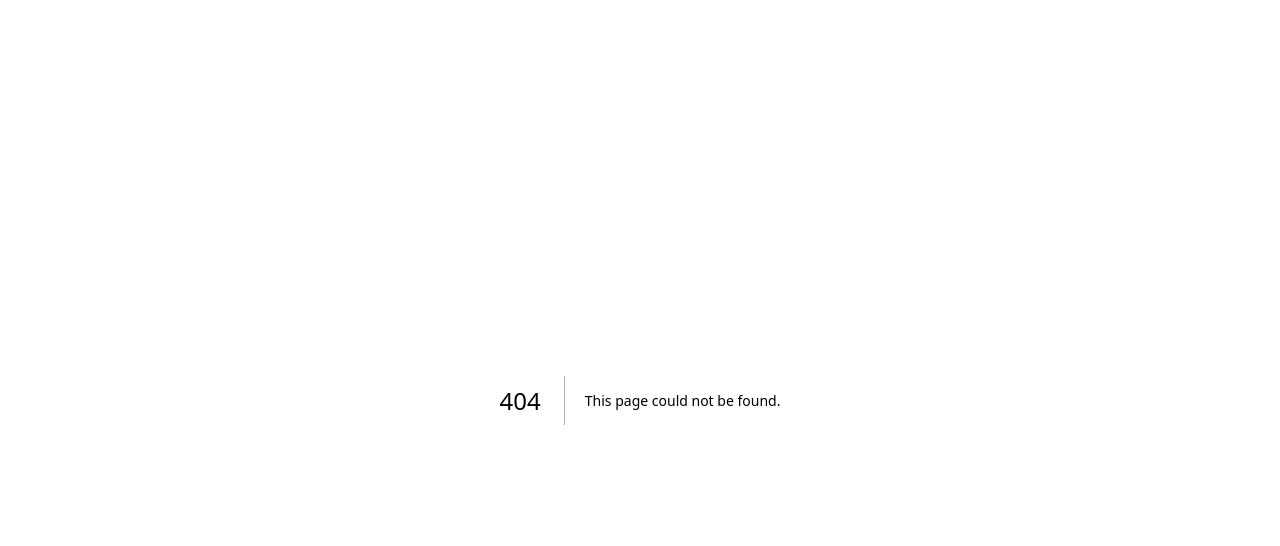
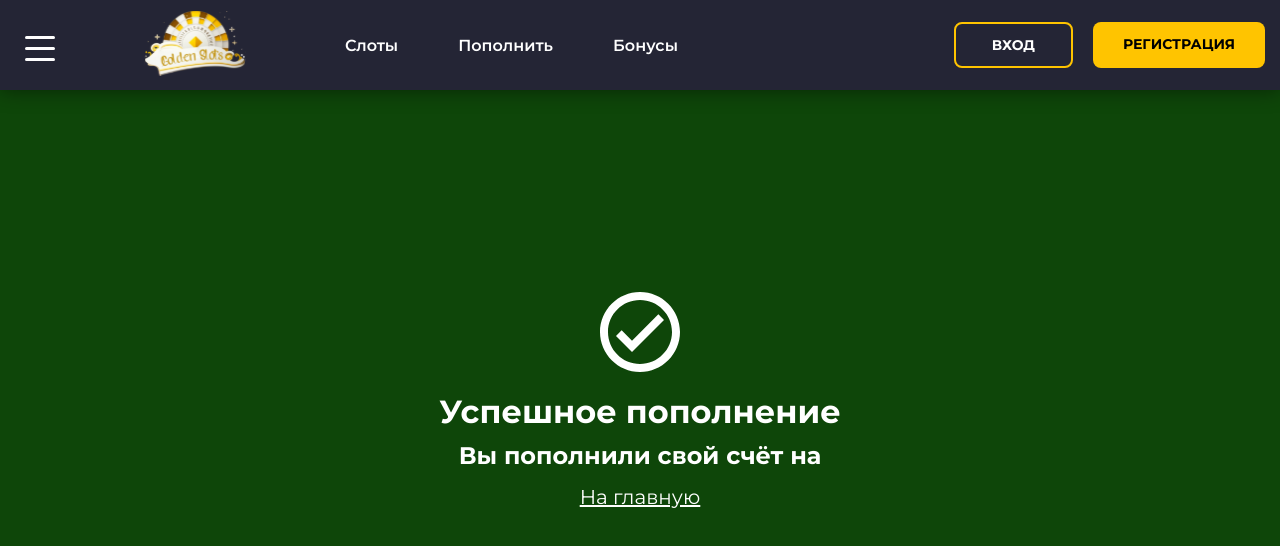
Before and after one commit to Alexlikx/casino, a Next.js app: page /success in a window 1280 px wide. Before the commit this address had no page. Shown: the top 546 px of the page. Built offline with nearby package versions, Linux system fonts and the light colour scheme; no server answers.

Commit message:
Added patment form

```diff
--- /dev/null
+++ b/src/pages/success/index.jsx
@@ -0,0 +1,67 @@
+import React from "react";
+import { useRouter } from "next/router";
+import Header from "../../components/Header";
+import SuccessIcon from "../../../public/success.svg";
+import Image from "next/image";
+import Link from "next/link";
+
+const Amount = () => {
+  const params = useRouter();
+  console.log(params.query);
+
+  function CloseMenu() {
+    const elem = document.getElementById("menu__toggle");
+    if (elem) {
+      elem.checked = false;
+    }
+    const elem2 = document.getElementById("menu__toggle_profile");
+    if (elem2) {
+      elem2.checked = false;
+    }
+  }
+
+  return (
+    <>
+      <Header />
+      <div
+        onClick={() => CloseMenu()}
+        style={{
+          width: "100vw",
+          minHeight: "100vh",
+          display: "flex",
+          flexDirection: "column",
+          justifyContent: "center",
+          alignItems: "center",
+          background: "#0e4609",
+          textAlign: "center",
+        }}
+      >
+        <Image
+          src={SuccessIcon}
+          alt="Успешное пополнение"
+          width={80}
+          height={80}
+          style={{ marginBottom: "20px" }}
+        />
+        <h1 style={{ marginBottom: "10px" }}>Успешное пополнение</h1>
+        <h2>
+          Вы пополнили свой счёт на {params.query.amount}{" "}
+          {params.query.currency}
+        </h2>
+        <Link
+          href="/"
+          style={{
+            marginTop: "15px",
+            color: "#fff",
+            fontSize: "20px",
+            textDecoration: "underline",
+          }}
+        >
+          На главную
+        </Link>
+      </div>
+    </>
+  );
+};
+
+export default Amount;
```
Also changed, not shown: src/pages/deposit.jsx (+35 -7 lines), styles/Deposit.module.scss (+40 -0 lines), styles/Login.module.scss (+0 -12 lines), public/success.svg (added).
